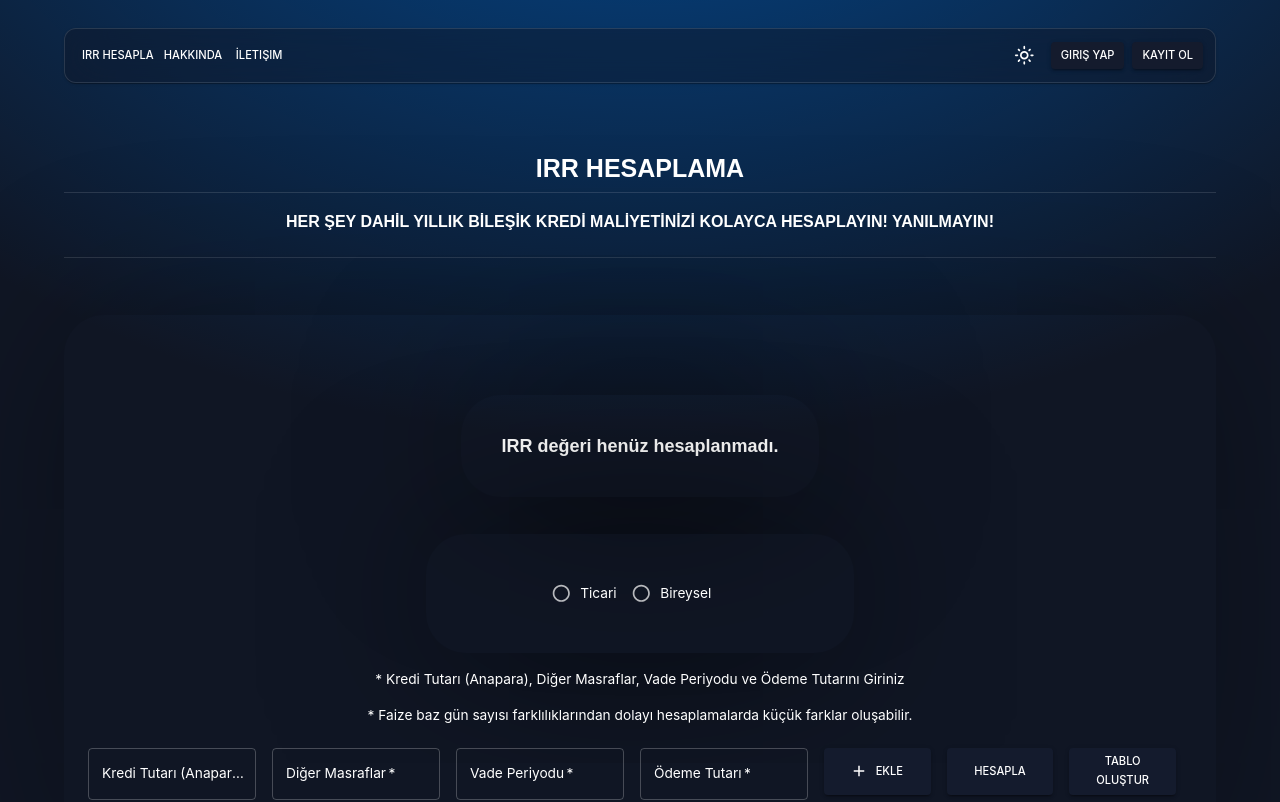
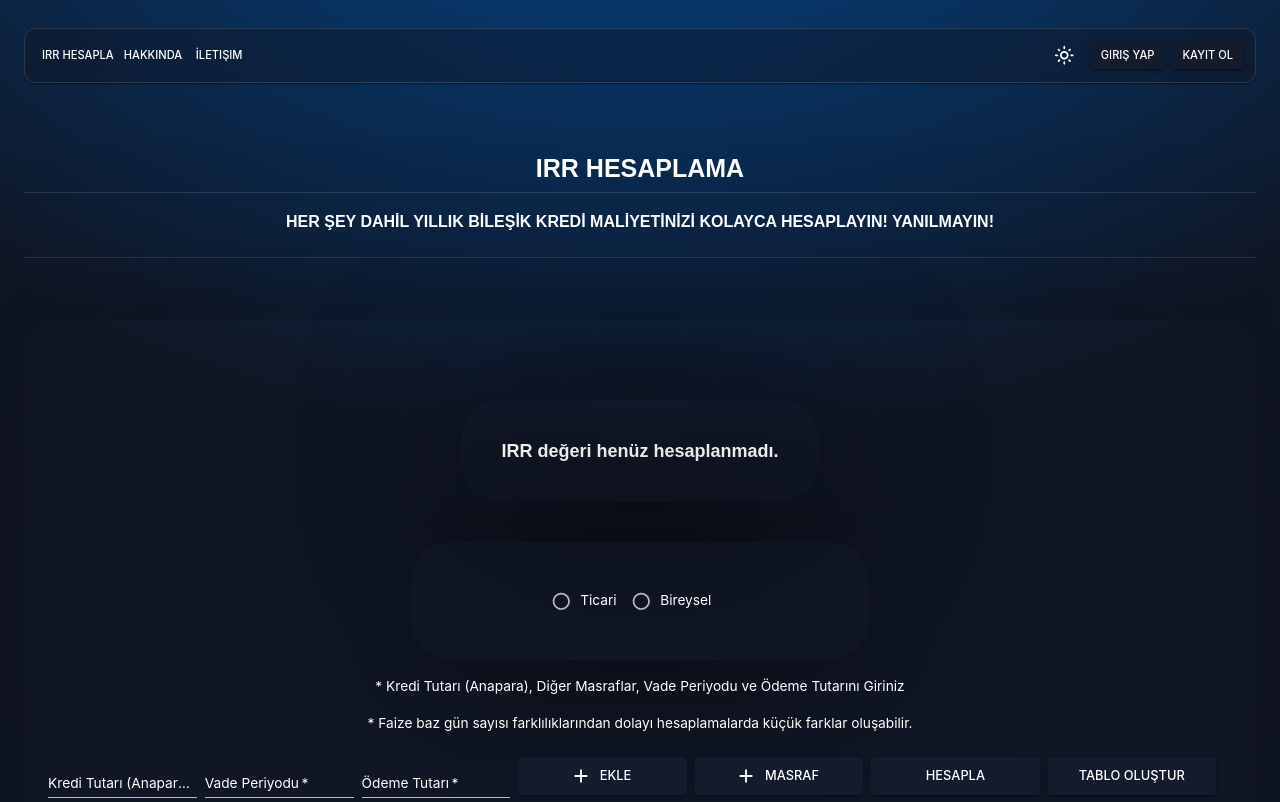
Before and after one commit to haticekatranciakgul/test.kredi-maliyeti-hesaplama, a React (Create React App) app: page /calculate in a window 1280 px wide. Shown: the top 802 px of the page. Built offline with nearby package versions, Linux system fonts and the light colour scheme.

Commit message:
Add modal

```diff
--- /dev/null
+++ b/src/Components/ExpenseModal.js
@@ -0,0 +1,148 @@
+import React, { useState } from 'react';
+import { useDispatch, useSelector } from 'react-redux';
+import Button from '@mui/material/Button';
+import TextField from '@mui/material/TextField';
+import Dialog from '@mui/material/Dialog';
+import DialogActions from '@mui/material/DialogActions';
+import DialogContent from '@mui/material/DialogContent';
+import DialogContentText from '@mui/material/DialogContentText';
+import DialogTitle from '@mui/material/DialogTitle';
+import { closeModal } from '../Redux/modalSlice'; // Redux aksiyonlarını içe aktar
+import Grid from "@mui/material/Grid";
+import AddIcon from "@mui/icons-material/Add";
+
+
+
+export default function FormDialog() {
+    const dispatch = useDispatch();
+    const open = useSelector((state) => state.modal.isOpen); // Modal durumunu Redux'tan al
+    const [rows, setRows] = useState([{ text: '', amount: '' }]); // Dinamik form satırları için state
+
+
+    const handleClose = () => {
+        dispatch(closeModal()); // Modal'ı kapa
+    };
+
+    const handleAddRow = () => {
+        setRows([...rows, { text: '', amount: '' }]); // Yeni satır ekle
+    };
+
+    const handleInputChange = (index, field, value) => {
+        const newRows = [...rows];
+        newRows[index][field] = value;
+        setRows(newRows); // İlgili satırı güncelle
+    };
+
+    return (
+        <React.Fragment>
+
+            <Dialog
+                open={open}
+                onClose={handleClose}
+                PaperProps={{
+                    component: 'form',
+                    onSubmit: (event) => {
+                        event.preventDefault();
+                        const formData = new FormData(event.currentTarget);
+                        const formJson = Object.fromEntries(formData.entries());
+                        const email = formJson.email;
+                        console.log(email);
+                        handleClose();
+                    },
+                    sx: {
+                        width: '800px', // Dialog genişliği
+                        maxWidth: '80%', // Maksimum genişlik (responsive için)
+                    },
+                }}
+            >
+                <DialogTitle>Masraf Ekle</DialogTitle>
+                <DialogContent>
+                    <DialogContentText sx={{ marginBottom: '20px' }}>
+                        Masraf bilgilerinizi buraya giriniz. Girdiğiniz bilgiler kaydedilecektir.
+                    </DialogContentText>
+
+                    <Grid container spacing={1} columns={12} >
+                        {rows.map((row, index) => (
+                            <Grid container spacing={1} columns={10}>
+
+                                <Grid item md={5}>
+                                    <TextField
+                                        autoFocus
+                                        required
+                                        id="name"
+                                        name="text"
+                                        label="Masraf Açıkla"
+                                        type="text"
+                                        fullWidth
+                                        variant="standard"
+                                        value={row.text}
+                                        onChange={(e) => handleInputChange(index, 'text', e.target.value)}
+                                        inputProps={{
+
+                                            style: { color: (theme) => theme.palette.mode === 'light' ? '#a1a4ab' : '#5e5b54', }
+                                        }}
+                                        InputLabelProps={{
+                                            style: { color: (theme) => theme.palette.mode === 'light' ? '#a1a4ab' : '#5e5b54', },
+                                        }}
+                                        sx={{
+                                            '& .MuiInputBase-input': {
+                                                color: (theme) => theme.palette.mode === 'light' ? '#a1a4ab' : '#5e5b54',
+                                            },
+                                            '& .MuiInputLabel-root': {
+                                                color: (theme) => theme.palette.mode === 'light' ? '#a1a4ab' : '#ffffff',
+                                            }, '& .MuiInputLabel-root.Mui-focused': {
+                                                color: (theme) => theme.palette.mode === 'light' ? '#a1a4ab' : '#ffffff',
+                                            },
+                                        }}
+                                    />
+                                </Grid>
+                                <Grid item md={5}>
+                                    <TextField fullWidth variant="standard"
+                                        required
+                                        label="Masraf Tutarı"
+                                        inputProps={{
+                                            inputMode: 'numeric',
+                                            pattern: '[0-9]*',
+                                            style: { color: (theme) => theme.palette.mode === 'light' ? '#a1a4ab' : '#5e5b54', }
+                                        }}
+                                        InputLabelProps={{
+                                            style: { color: (theme) => theme.palette.mode === 'light' ? '#a1a4ab' : '#5e5b54', },
+                                        }}
+                                        sx={{
+                                            '& .MuiInputBase-input': {
+                                                color: (theme) => theme.palette.mode === 'light' ? '#a1a4ab' : '#5e5b54',
+                                            },
+                                            '& .MuiInputLabel-root': {
+                                                color: (theme) => theme.palette.mode === 'light' ? '#a1a4ab' : '#ffffff',
+                                            }, '& .MuiInputLabel-root.Mui-focused': {
+                                                color: (theme) => theme.palette.mode === 'light' ? '#a1a4ab' : '#ffffff',
+                                            },
+                                        }}
+                                    />
+                                </Grid>
+
+                            </Grid>
+                        ))}
+                        <Grid item md={2}>
+                            <Button
+                                variant="contained"
+                                startIcon={<AddIcon />}
+                                fullWidth
+                                size="large"
+                                color="primary"
+                                onClick={handleAddRow}
+
+                            >
+                                EKLE
+                            </Button>
+                        </Grid>
+                    </Grid>
+                </DialogContent>
+                <DialogActions>
+                    <Button onClick={handleClose}>İptal</Button>
+                    <Button type="submit">Kaydet</Button>
+                </DialogActions>
+            </Dialog>
+        </React.Fragment>
+    );
+}
--- a/src/Components/SelectRadioBtn.js
+++ b/src/Components/SelectRadioBtn.js
@@ -12,9 +12,9 @@ function SelectRadioBtn({ setConsumerCreditType, setCreditType }) {
     const handleMainOptionChange = (event) => {
         setSelectedOption(event.target.value);
         if (event.target.value === 'Ticari') {
-            setConsumerCreditType(1);
+            setCreditType(1);
         } else if (event.target.value === 'Bireysel') {
-            setConsumerCreditType(2);
+            setCreditType(2);
         }
     };
 
@@ -22,11 +22,11 @@ function SelectRadioBtn({ setConsumerCreditType, setCreditType }) {
     const handleSubOptionChange = (event) => {
         setSubOption(event.target.value);
         if (event.target.value === 'option1') {
-            setCreditType(1);
+             setConsumerCreditType(1);
         } else if (event.target.value === 'option2') {
-            setCreditType(2);
+             setConsumerCreditType(2);
         } else if (event.target.value === 'option3') {
-            setCreditType(3);
+             setConsumerCreditType(3);
         }
     };
 
@@ -54,7 +54,6 @@ function SelectRadioBtn({ setConsumerCreditType, setCreditType }) {
                                     <FormControlLabel value="Ticari" control={<Radio />} label="Ticari" />
                                     <FormControlLabel value="Bireysel" control={<Radio />} label="Bireysel" />
                                 </RadioGroup>
-{/* //send */}
                                 {selectedOption === 'Bireysel' && (
                                     <div>
                                         <RadioGroup
--- a/src/Pages/Calculate.js
+++ b/src/Pages/Calculate.js
@@ -11,19 +11,27 @@ import { BASE_URL } from "../api";
 import Divider from '@mui/material/Divider';
 import CreateTable from "../Components/CreateTable";
 import SelectRadioBtn from "../Components/SelectRadioBtn"
-
+import { useDispatch } from 'react-redux';
+import { openModal } from '../Redux/modalSlice';
+import ExpenseModal from '../Components/ExpenseModal'
 
 function Calculate() {
     const [inputCount, setInputCount] = useState("");
     const [credits, setcredits] = useState("");
     const [initial, setInitial] = useState("");
-    const [otherExpenses, setOtherExpenses] = useState("");
+    //const [otherExpenses, setOtherExpenses] = useState("");
     const [generatedRows, setGeneratedRows] = useState([]);
     const [irrValue, setIrrValue] = useState(null);
     const [consumerCreditType, setConsumerCreditType] = useState(null);
     const [creditType, setCreditType] = useState(null);
     const [tableData, setTableData] = useState([]);
 
+
+    const dispatch = useDispatch();
+
+    const handleOpenModal = () => {
+      dispatch(openModal());
+    };
 
     useEffect(() => {
         const count = parseInt(inputCount) || 0;
@@ -80,7 +88,7 @@ function Calculate() {
             //alert("Veriler başarıyla kaydedildi.");
         } catch (error) {
             if (error.response) {
-                console.error("API yanıt hatası:", error.response);
+                console.error("API yanıt hatası AHMET:", error.response.status);
             } else if (error.request) {
                 console.error("API isteği hatası:", error.request);
             } else {
@@ -100,10 +108,10 @@ function Calculate() {
                 credit_type: creditType,
 
             };
+            console.log("Gönderilen Request Payload:", payload);
             const tableResponse = await axios.post(`${BASE_URL}/api/v1/credits/create/table`, payload);
-            console.log("Gönderilen Request Payload:", payload);
 
-            console.log("Backend yanıtı:", tableResponse.data);
+
 
             if (tableResponse.data && tableResponse.data.table) {
 
@@ -119,16 +127,12 @@ function Calculate() {
 
                 setTableData(formattedData);
             } else {
+               // console.log("Gönderilen Request Payload:", payload);
                 console.error("Tablo verisi yanıt verisi içinde bulunamadı.");
             }
         } catch (error) {
-            if (error.response) {
-                console.error("API yanıt hatası:", error.response);
-            } else if (error.request) {
-                console.error("API isteği hatası:", error.request);
-            } else {
-                console.error("API hatası:", error.message);
-            }
+            console.error(error.response.data.error);
+
         }
     };
 
@@ -213,11 +217,11 @@ function Calculate() {
                         <Typography>* Faize baz gün sayısı farklılıklarından dolayı hesaplamalarda küçük farklar oluşabilir.</Typography>
                     </Grid>
 
-                    <Grid container spacing={2} columns={12}>
-                        <Grid item xs={12} sm={12} md={8} >
-                            <Grid container spacing={2} columns={12}>
-                                <Grid item xs={12} sm={6} md={3} lg={3} xl={3} >
-                                    <TextField fullWidth
+                    <Grid container spacing={1} columns={20}>
+                        <Grid item xs={20} sm={20} md={8} >
+                            <Grid container spacing={1} columns={12}>
+                                <Grid item xs={12} sm={4} md={4} lg={4} xl={4} >
+                                    <TextField fullWidth variant="standard" size="small"
                                         required
                                         label="Kredi Tutarı (Anapara)"
                                         value={initial}
@@ -247,39 +251,8 @@ function Calculate() {
                                         }}
                                     />
                                 </Grid>
-                                <Grid item xs={12} sm={6} md={3} lg={3} xl={3}>
-                                    <TextField fullWidth
-                                        required
-                                        label="Diğer Masraflar"
-                                        value={otherExpenses}
-                                        onChange={(e) => {
-
-                                            const value = e.target.value;
-                                            if (/^\d*\.?\d*$/.test(value)) {
-                                                setOtherExpenses(value);
-                                            }
-                                        }}
-                                        inputProps={{
-                                            inputMode: 'numeric',
-                                            pattern: '[0-9]*'
-                                        }}
-                                        InputLabelProps={{
-                                            style: { color: (theme) => theme.palette.mode === 'light' ? '#a1a4ab' : '#5e5b54', },
-                                        }}
-                                        sx={{
-                                            '& .MuiInputBase-input': {
-                                                color: (theme) => theme.palette.mode === 'light' ? '#a1a4ab' : '#5e5b54',
-                                            },
-                                            '& .MuiInputLabel-root': {
-                                                color: (theme) => theme.palette.mode === 'light' ? '#a1a4ab' : '#ffffff',
-                                            }, '& .MuiInputLabel-root.Mui-focused': {
-                                                color: (theme) => theme.palette.mode === 'light' ? '#a1a4ab' : '#ffffff',
-                                            },
-                                        }}
-                                    />
-                                </Grid>
-                                <Grid item xs={12} sm={6} md={3} lg={3} xl={3}>
-                                    <TextField fullWidth
+                                <Grid item xs={12} sm={4} md={4} lg={4} xl={4}>
+                                    <TextField fullWidth variant="standard" size="small"
                                         required
                                         label="Vade Periyodu"
                                         value={inputCount}
@@ -310,8 +283,8 @@ function Calculate() {
                                     />
 
                                 </Grid>
-                                <Grid item xs={12} sm={6} md={3} lg={3} xl={3}>
-                                    <TextField fullWidth
+                                <Grid item xs={12} sm={4} md={4} lg={4} xl={4}>
+                                    <TextField fullWidth variant="standard" size="small"
                                         required
                                         label="Ödeme Tutarı"
                                         value={credits}
@@ -342,36 +315,49 @@ function Calculate() {
                                 </Grid>
                             </Grid>
                         </Grid>
-                        <Grid item xs={12} sm={12} md={4} >
-                            <Grid container spacing={2} columns={12}>
-                                <Grid item xs={12} sm={4} md={4} lg={4} xl={4} display="flex" justifyContent="flex-end">
+                        <Grid item xs={20} sm={20} md={12} >
+                            <Grid container spacing={1} columns={12}>
+                                <Grid item xs={12} sm={3} md={3} lg={3} xl={3} display="flex" justifyContent="flex-end">
                                     <Button
                                         variant="contained"
                                         startIcon={<AddIcon />}
                                         fullWidth
-                                        size="small"
+                                        size="large"
                                         color="primary"
                                         onClick={handleAddRow}
                                     >
                                         EKLE
                                     </Button>
                                 </Grid>
-                                <Grid item xs={12} sm={4} md={4} lg={4} xl={4} display="flex" justifyContent="flex-end">
+                                <Grid item xs={12} sm={3} md={3} lg={3} xl={3} display="flex" justifyContent="flex-end">
+                                    <Button
+                                        variant="contained"
+                                        startIcon={<AddIcon />}
+                                        fullWidth
+                                        size="large"
+                                        color="primary"
+                                        onClick={handleOpenModal}
+                                    >
+                                        Masraf
+                                    </Button>
+                                    <ExpenseModal/>
+                                </Grid>
+                                <Grid item xs={12} sm={3} md={3} lg={3} xl={3} display="flex" justifyContent="flex-end">
                                     <Button
                                         variant="contained"
                                         fullWidth
-                                        size="small"
+                                        size="large"
                                         color="primary"
                                         onClick={handleSave}
                                     >
                                         Hesapla
                                     </Button>
                                 </Grid>
-                                <Grid item xs={12} sm={4} md={4} lg={4} xl={4} display="flex" justifyContent="flex-end">
+                                <Grid item xs={12} sm={3} md={3} lg={3} xl={3} display="flex" justifyContent="flex-end">
                                     <Button
                                         variant="contained"
                                         fullWidth
-                                        size="small"
+                                        size="large"
                                         color="primary"
                                         onClick={handleCreateTable}
                                     >
--- a/src/Pages/Layout.js
+++ b/src/Pages/Layout.js
@@ -31,7 +31,7 @@ const Layout = ({ children }) => {
             ? 'radial-gradient(ellipse 80% 50% at 50% -20%, hsl(210, 100%, 30%), transparent)'
             : 'radial-gradient(ellipse 80% 50% at 50% -20%, hsl(210, 100%, 60%), transparent)',
         }}>
-          <Container >
+          <Container  maxWidth="xl" >
             <Navbar />
             {children}
           </Container>
--- a/src/Pages/Navbar.js
+++ b/src/Pages/Navbar.js
@@ -57,7 +57,7 @@ export default function AppAppBar() {
         mt: 'calc(var(--template-frame-height, 0px) + 28px)',
       }}
     >
-      <Container maxWidth="lg">
+      <Container maxWidth="xl">
         <StyledToolbar variant="dense" disableGutters>
           <Box sx={{ flexGrow: 1, display: 'flex', alignItems: 'center', px: 0 }}>
             {/* <Sitemark /> */}
--- /dev/null
+++ b/src/Redux/modalSlice.js
@@ -0,0 +1,21 @@
+import { createSlice } from '@reduxjs/toolkit';
+
+const initialState = {
+  isOpen: false,
+};
+
+const modalSlice = createSlice({
+  name: 'modal',
+  initialState,
+  reducers: {
+    openModal: (state) => {
+      state.isOpen = true;
+    },
+    closeModal: (state) => {
+      state.isOpen = false;
+    },
+  },
+});
+
+export const { openModal, closeModal } = modalSlice.actions;
+export default modalSlice.reducer;
--- a/src/Redux/store.js
+++ b/src/Redux/store.js
@@ -2,12 +2,14 @@ import { configureStore } from '@reduxjs/toolkit';
 import creditReducer from './creditSlice';
 import formReducer from './formSlice';
 import dataReducer from './dataSlice';
+import modalReducer from './modalSlice'
 
 const store = configureStore({
   reducer: {
     credit: creditReducer,
     form: formReducer,
     data: dataReducer,
+    modal: modalReducer,
   },
 });
 
```
